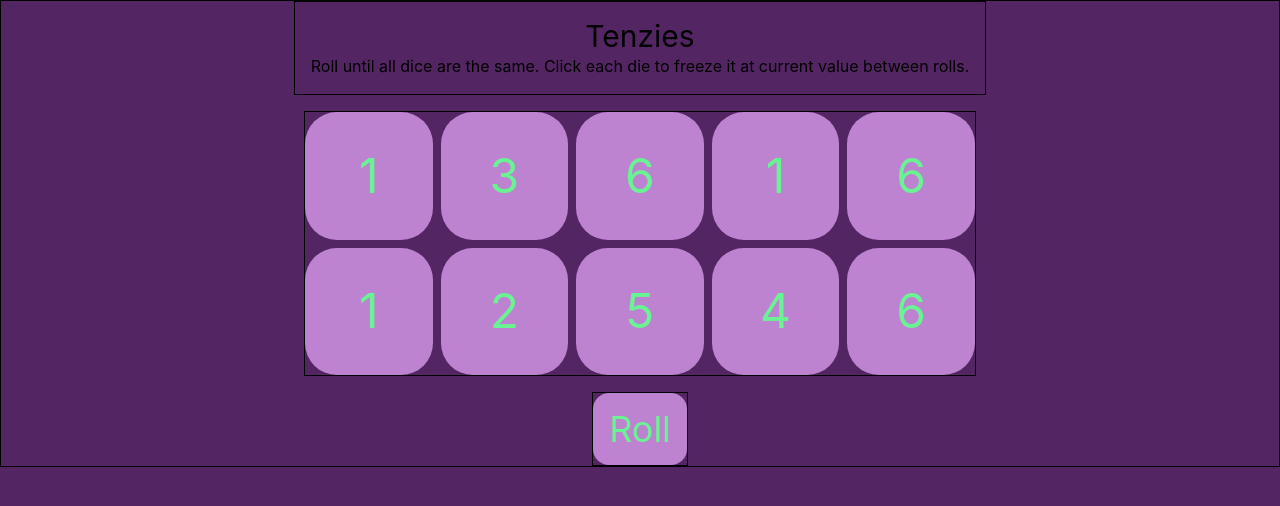
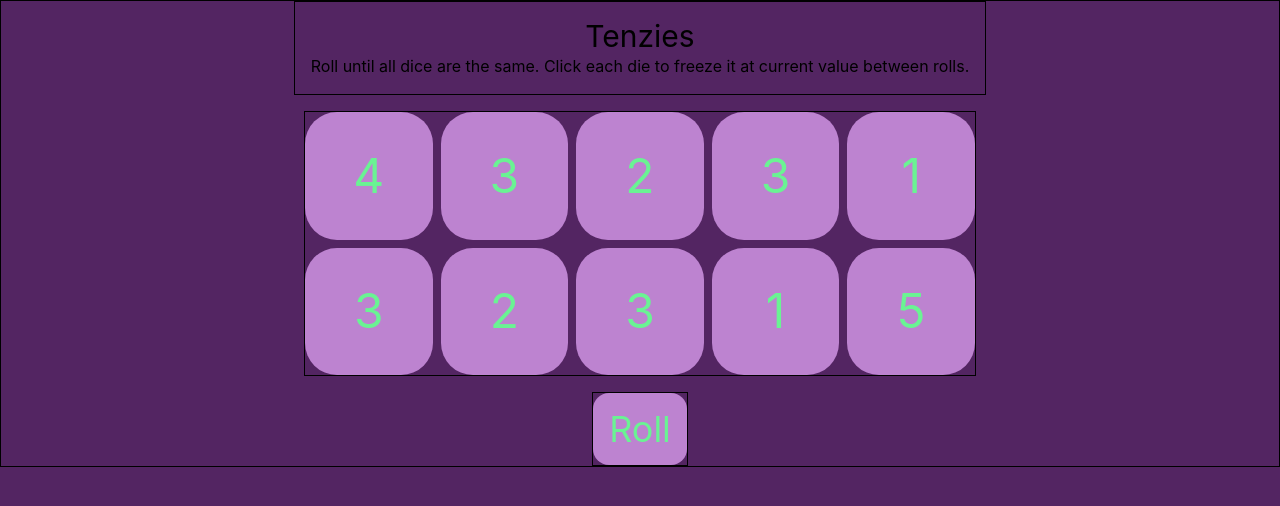
Before and after one commit to tmiesz/Tenzies, a React (Vite) app: page / in a window 1280 px wide. Shown: the top 506 px of the page. Built offline with nearby package versions, Linux system fonts and the light colour scheme.

Commit message:
roll dice

```diff
--- a/src/App.tsx
+++ b/src/App.tsx
@@ -3,17 +3,21 @@ import Die, { type DieProps } from "./components/Die";
 import { v4 as uuidv4 } from "uuid";
 
 export default function App() {
-  const [board, setBoard] = useState(generateDice());
+  const [board, setBoard] = useState(generateBoard());
 
-  function generateDice(): DieProps[] {
+  function generateBoard(): DieProps[] {
     return Array(10)
       .fill(0)
-      .map(() => ({
-        id: uuidv4(),
-        value: Math.ceil(Math.random() * 6),
-        locked: false,
-        hold: holdDie,
-      }));
+      .map(() => generateDie());
+  }
+
+  function generateDie(): DieProps {
+    return {
+      id: uuidv4(),
+      value: Math.ceil(Math.random() * 6),
+      locked: false,
+      hold: holdDie,
+    };
   }
 
   const dice = board.map((die) => (
@@ -27,7 +31,14 @@ export default function App() {
   ));
 
   function rollDice() {
-    setBoard(generateDice());
+    //with this we change only the value
+    setBoard((prev) =>
+      prev.map((die) =>
+        die.locked ? die : { ...die, value: Math.ceil(Math.random() * 6) },
+      ),
+    );
+    //here we also replace id and hold
+    // setBoard((prev) => prev.map((die) => (die.locked ? die : generateDie())));
   }
 
   function holdDie(id: string) {
```
